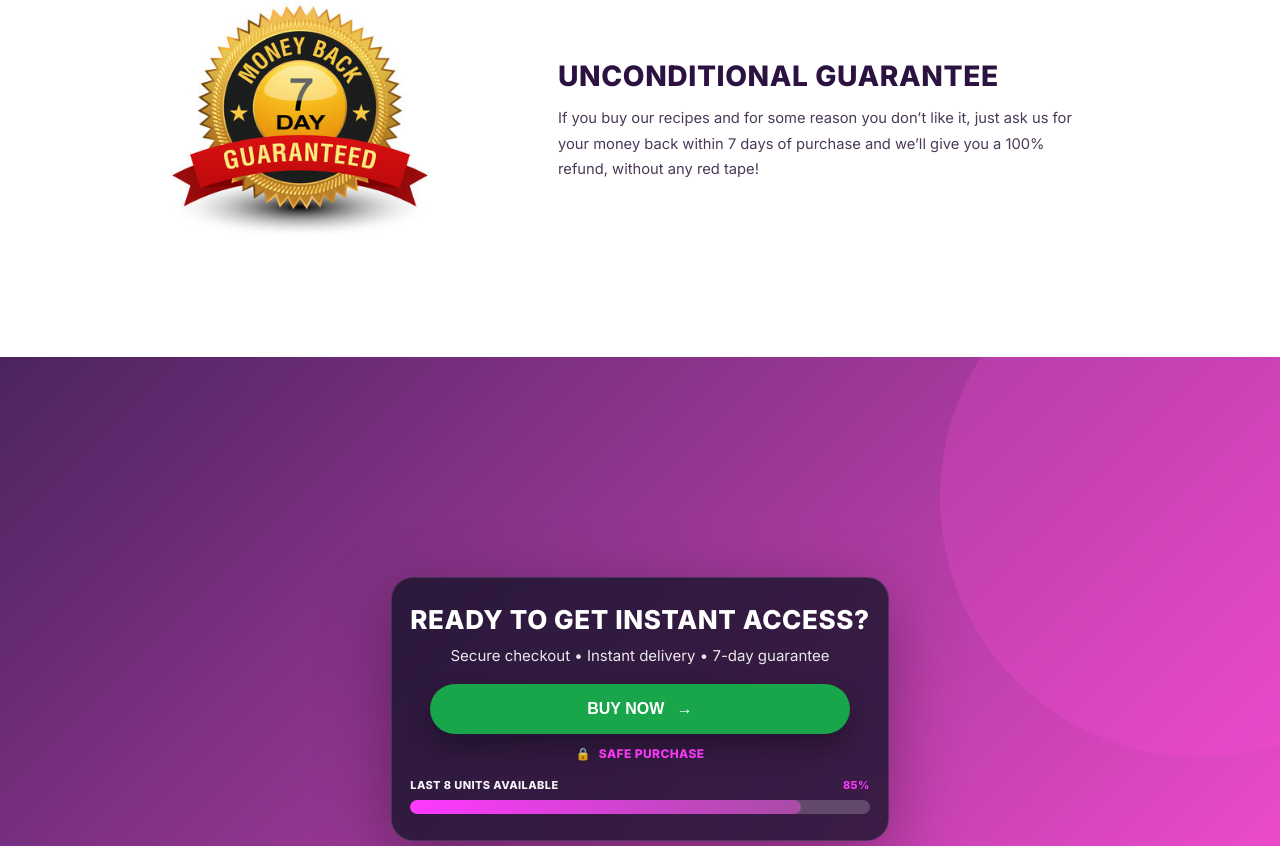
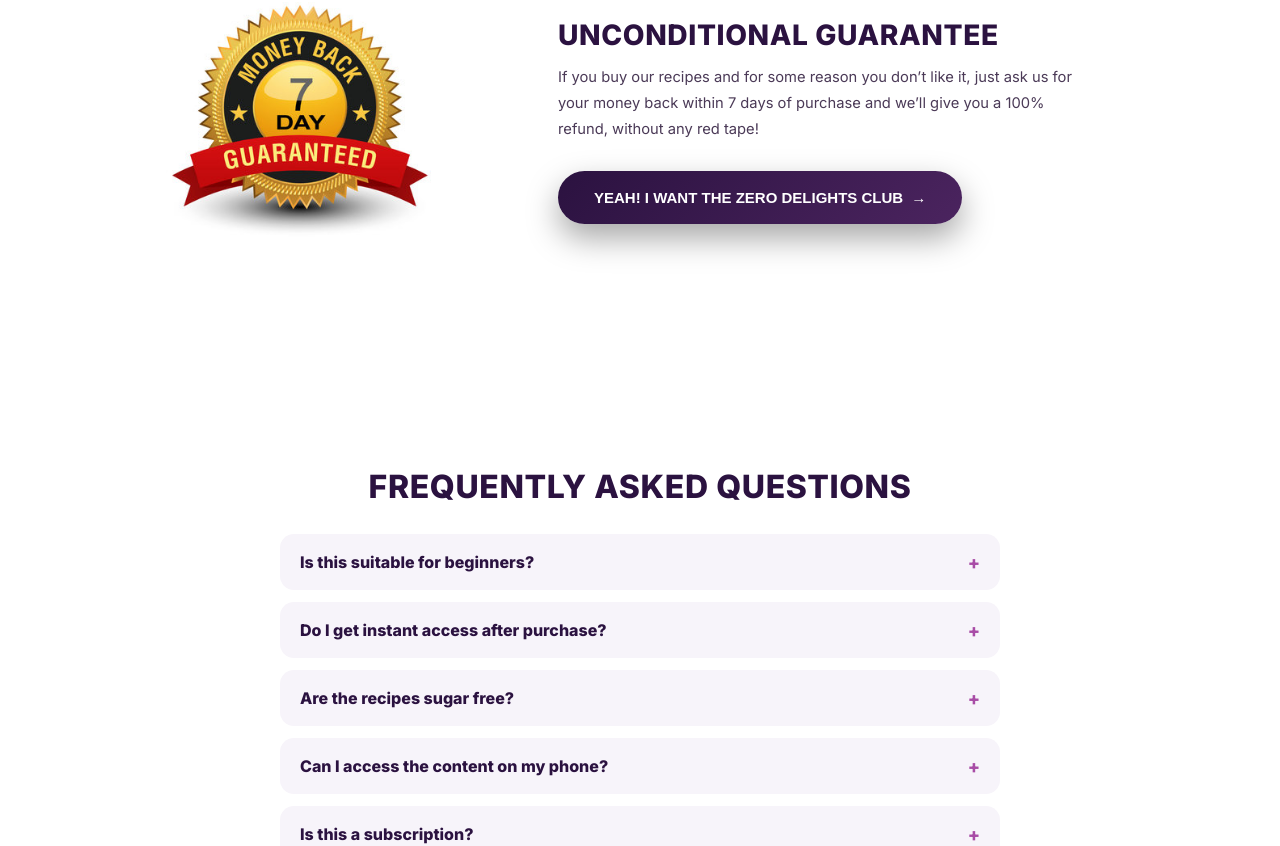
Before and after one commit to GustavoPiresJg/DelightsClub, a Next.js app: page / in a window 1280 px wide. Shown: the part 6054-6900 px from the top of the page. Built offline with nearby package versions, Linux system fonts and the light colour scheme.

Commit message:
up final

```diff
--- a/src/app/globals.css
+++ b/src/app/globals.css
@@ -171,7 +171,6 @@ body {
 .cta:active {
   transform: translateY(0);
 }
-
 .cta::after {
   content: "";
   position: absolute;
@@ -189,6 +188,13 @@ body {
   opacity: 0;
 }
 
+.cta-center {
+  width: 100%;
+  display: flex;
+  justify-content: center;
+}
+
+
 .cta:hover::after {
   opacity: 1;
   animation: shine 650ms ease;
@@ -2123,3 +2129,75 @@ body {
 html {
   scroll-behavior: smooth;
 }
+
+
+.guarantee-cta {
+  display: inline-flex;
+  align-items: center;
+  justify-content: center;
+  gap: 8px;
+
+  margin: 28px auto 0;   /* CENTRALIZA */
+  padding: 18px 36px;
+
+  background: linear-gradient(135deg, #2b1240, #4b245f);
+  color: #fff;
+  border: none;
+  border-radius: 999px;
+
+  font-size: 15px;
+  font-weight: 800;
+  text-transform: uppercase;
+  cursor: pointer;
+
+  position: relative;
+  overflow: hidden;
+
+  box-shadow: 0 14px 32px rgba(0, 0, 0, 0.35);
+  transition: transform 160ms ease, box-shadow 160ms ease, filter 160ms ease;
+}
+
+/* hover */
+.guarantee-cta:hover {
+  transform: translateY(-2px);
+  box-shadow: 0 18px 40px rgba(0, 0, 0, 0.45);
+  filter: brightness(1.05);
+}
+
+/* seta */
+.guarantee-arrow {
+  display: inline-block;
+  transition: transform 160ms ease;
+}
+
+.guarantee-cta:hover .guarantee-arrow {
+  transform: translateX(4px);
+}
+
+/* brilho */
+.guarantee-cta::after {
+  content: "";
+  position: absolute;
+  top: -40%;
+  left: -60%;
+  width: 60%;
+  height: 180%;
+  background: linear-gradient(
+    90deg,
+    transparent,
+    rgba(255, 255, 255, 0.35),
+    transparent
+  );
+  transform: rotate(20deg);
+  opacity: 0;
+}
+
+.guarantee-cta:hover::after {
+  opacity: 1;
+  animation: guarantee-shine 650ms ease;
+}
+
+@keyframes guarantee-shine {
+  from { left: -60%; }
+  to { left: 130%; }
+}
--- a/src/app/page.js
+++ b/src/app/page.js
@@ -404,7 +404,7 @@ export default function Home() {
 
 
       {/* GUARANTEE */}
-      <section className="guarantee">
+      <section  id="checkout" className="guarantee">
         <div className="guarantee-wrap">
           <div className="guarantee-badge">
             <img
@@ -414,7 +414,7 @@ export default function Home() {
             />
           </div>
 
-          <div className="guarantee-content">
+          <div  className="guarantee-content">
             <h2 className="guarantee-title">UNCONDITIONAL GUARANTEE</h2>
 
             <p className="guarantee-text">
@@ -422,41 +422,14 @@ export default function Home() {
               us for your money back within 7 days of purchase and we’ll give you a
               100% refund, without any red tape!
             </p>
+ <button  className="guarantee-cta">
+    YEAH! I WANT THE ZERO DELIGHTS CLUB <span className="guarantee-arrow">→</span>
+  </button>
+
           </div>
-        </div>
-      </section>
-
-      {/* WHAT YOU WILL GET / OFFER CARD */}
-      {/* FINAL CTA (CHECKOUT) */}
-      <section className="checkout" id="checkout">
-        <div className="checkout-wrap">
-          <div className="checkout-card">
-            <h2 className="checkout-title">READY TO GET INSTANT ACCESS?</h2>
-            <p className="checkout-sub">
-              Secure checkout • Instant delivery • 7-day guarantee
-            </p>
-
-            <button id="checkout" className="checkout-cta">
-              BUY NOW <span className="checkout-arrow">→</span>
-            </button>
 
 
-            <div className="checkout-mini">
-              <span className="checkout-lock">🔒</span>
-              <span>Safe purchase</span>
             </div>
-
-            <div className="checkout-stock">
-              <div className="checkout-stock-top">
-                <span>LAST 8 UNITS AVAILABLE</span>
-                <span className="checkout-pct">85%</span>
-              </div>
-              <div className="checkout-bar">
-                <div className="checkout-fill" style={{ width: "85%" }} />
-              </div>
-            </div>
-          </div>
-        </div>
       </section>
 
 
```
